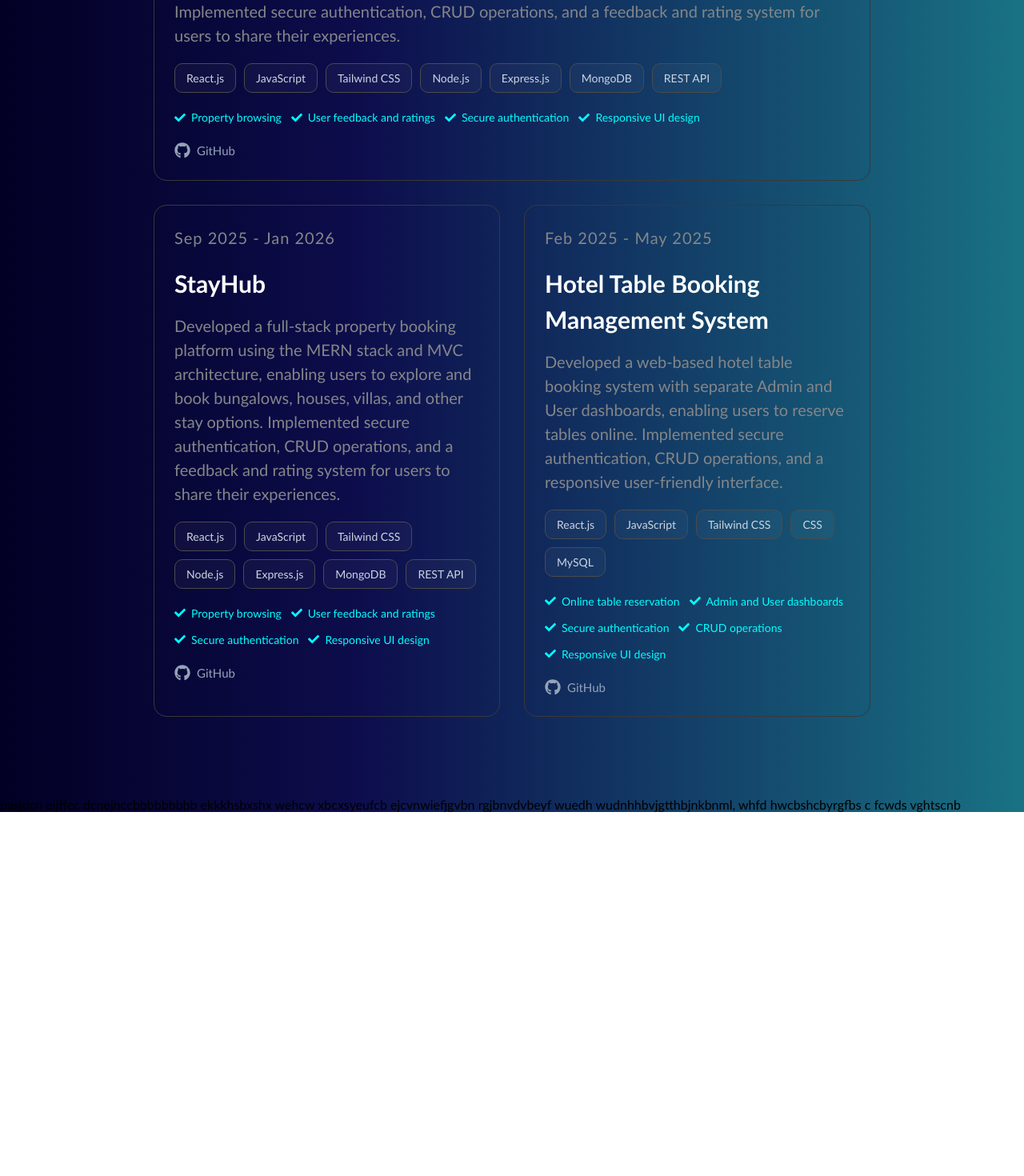
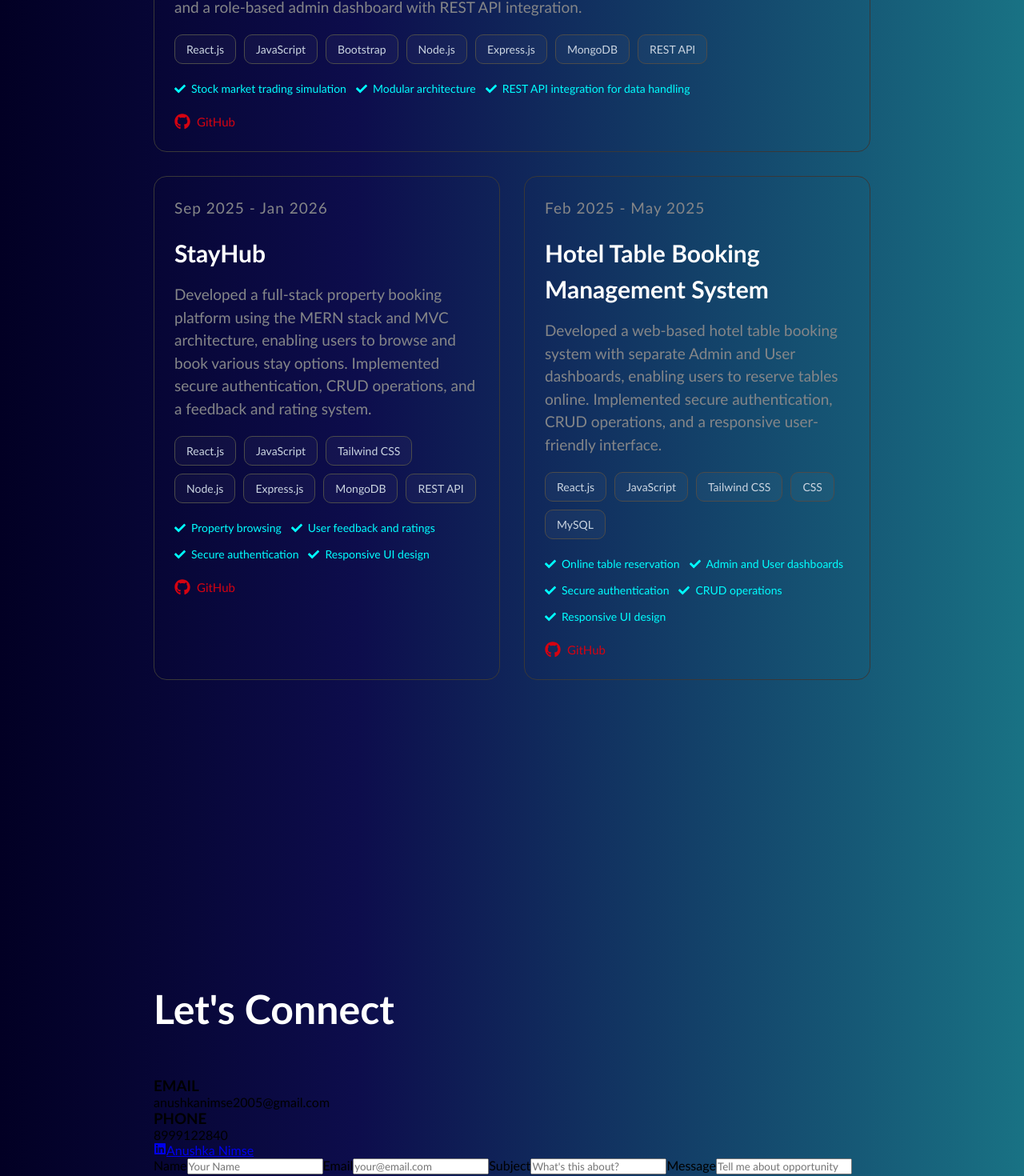
Before and after one commit to Anushka-Nimse11/Anushka_Portfolio, a React (Vite) app: page / in a window 1280 px wide. Shown: the part 3600-5070 px from the top of the page at 80% size. Before the commit the page ends 4615 px from the top, so only its background shows below. Built offline with nearby package versions, Linux system fonts and the light colour scheme.

Commit message:
Update Projects Page

```diff
--- /dev/null
+++ b/src/components/Contact.css
@@ -0,0 +1,19 @@
+#contact{
+    min-height: 100vh;
+    display: flex;
+    align-items: center;
+    padding: 100px 15%;
+}
+
+.contact-layout{
+    display: flex;
+    flex-direction: column;
+    width: 100%;
+    gap: 55px;
+}
+
+.contact-header{
+    color: #ffff;
+    font-size: 50px;
+    font-weight: 700;
+}
--- a/src/components/Contact.jsx
+++ b/src/components/Contact.jsx
@@ -1,11 +1,49 @@
+import "./Contact.css";
+import { FaLinkedin } from "react-icons/fa";
+
 function Contact() {
   return (
     <div id="contact">
-      <p>
-        pasjdcn eijffec dcnejnccbbbbbbbbb ekkkhsbxshx wehcw xbcxsyeufcb
-        ejcvnwiefjgvbn rgjbnvdvbeyf wuedh wudnhhbvjgtthbjnkbnml, whfd
-        hwcbshcbyrgfbs c fcwds vghtscnb
-      </p>
+      <div className="contact-layout">
+        <div className="contact-header">
+          <h1 className="heading">Let's Connect</h1>
+        </div>
+
+        <div className="contactInfo">
+          <div className="general-info">
+            <div className="email">
+              <h3>EMAIL</h3>
+              <p>anushkanimse2005@gmail.com</p>
+            </div>
+            <div className="phone">
+              <h3>PHONE</h3>
+              <p>8999122840</p>
+            </div>
+            <div className="link">
+              <a href="https://www.linkedin.com/in/anushka-nimse-96b15b29b/">
+                <FaLinkedin />
+                Anushka Nimse
+              </a>
+            </div>
+          </div>
+
+          {/* Form */}
+          <form>
+            <label>Name</label>
+            <input type="text" placeholder="Your Name" required />
+            <label>Email</label>
+            <input type="email" placeholder="your@email.com" required />
+            <label>Subject</label>
+            <input type="text" placeholder="What's this about?" required />
+            <label>Message</label>
+            <input
+              type="text"
+              placeholder="Tell me about opportunity"
+              required
+            />
+          </form>
+        </div>
+      </div>
     </div>
   );
 }
--- a/src/components/Projects.css
+++ b/src/components/Projects.css
@@ -55,14 +55,14 @@
 
 .date{
     color: #94a3b8;      /* Light gray-blue */
-    font-size: 12px;
+    font-size: 10px;
     font-weight: 500;
     letter-spacing: 1px;
     /* margin-bottom: 3px; */
 }
 
 .MainProject p{
-    font-size: 20px;
+    font-size: 19px;
     color: #858688;
     margin-bottom: 20px;
 
@@ -90,6 +90,7 @@
     color: white;
 }
 
+
 .project-feature-wrap{
     display: flex;
     flex-wrap: wrap;
@@ -113,7 +114,7 @@
 }
 
 .project-links a{
-    color: #94a3b8;
+    color: #d50311;
     text-decoration: none;
     font-size: 15px;
     display: flex;
--- a/src/components/Projects.jsx
+++ b/src/components/Projects.jsx
@@ -5,26 +5,26 @@ function Projects() {
     // 1st project Zerodha
     {
       date: "Mar 2026 - Jun 2026",
-      title: "StayHub",
+      title: "Web-Based Stock Trading Platform",
       description:
-        "Developed a full-stack property booking platform using the MERN stack and MVC architecture, enabling users to explore and book bungalows, houses, villas, and other stay options. Implemented secure authentication, CRUD operations, and a feedback and rating system for users to share their experiences.",
+        "Developed a full-stack Zerodha-inspired trading simulation platform using the MERN stack with modular architecture. It supports secure authentication, portfolio tracking, simulated buy/sell trading, and a role-based admin dashboard with REST API integration.",
       skills: [
         "React.js",
         "JavaScript",
-        "Tailwind CSS",
+        "Bootstrap",
         "Node.js",
         "Express.js",
         "MongoDB",
         "REST API",
       ],
       features: [
-        "Property browsing",
-        "User feedback and ratings",
-        "Secure authentication",
-        "Responsive UI design",
+        "Stock market trading simulation",
+        "Modular architecture",
+        "REST API integration for data handling",
       ],
 
-      githubLink: "https://github.com/Anushka-Nimse11/stayHub",
+      githubLink:
+        "https://github.com/Anushka-Nimse11/Web-Based-Stock-Trading-Platform",
     },
 
     // 2nd project StayHub
@@ -32,7 +32,7 @@ function Projects() {
       date: "Sep 2025 - Jan 2026",
       title: "StayHub",
       description:
-        "Developed a full-stack property booking platform using the MERN stack and MVC architecture, enabling users to explore and book bungalows, houses, villas, and other stay options. Implemented secure authentication, CRUD operations, and a feedback and rating system for users to share their experiences.",
+        "Developed a full-stack property booking platform using the MERN stack and MVC architecture, enabling users to browse and book various stay options. Implemented secure authentication, CRUD operations, and a feedback and rating system.",
       skills: [
         "React.js",
         "JavaScript",
--- a/src/components/Skills.jsx
+++ b/src/components/Skills.jsx
@@ -36,7 +36,7 @@ function Skills() {
     {
       title: "Programming Languages",
       icon: <FaJava />,
-      skills: ["Java", "JavaScript"],
+      skills: ["Java", "JavaScript", "SQL"],
     },
 
     {
```
